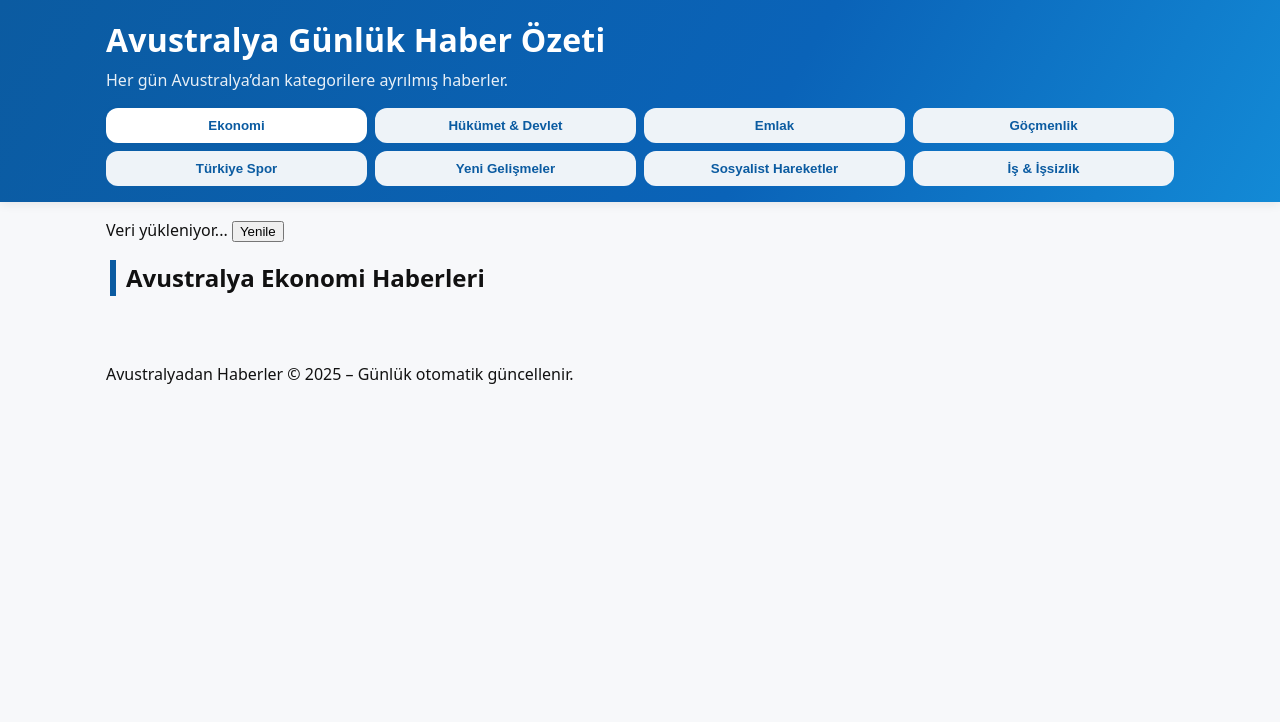
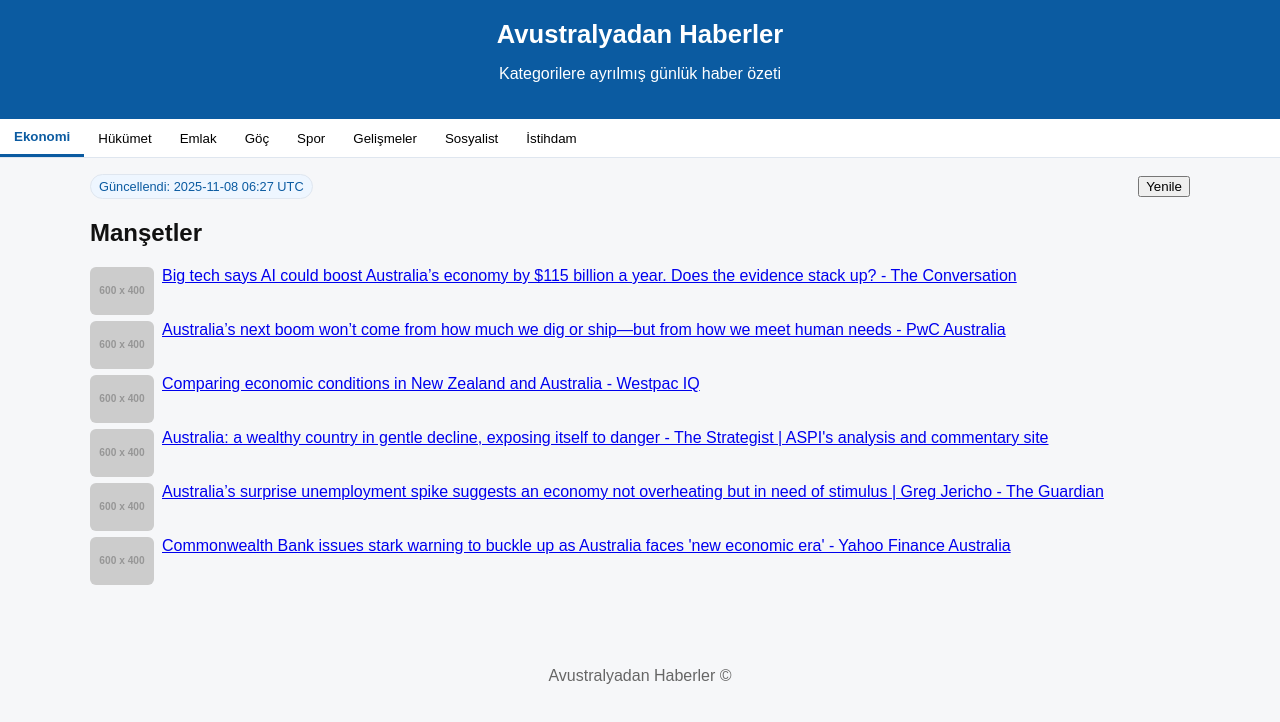
Before and after one commit to 69539286/avustralyadan-haberler, a plain HTML site: page index.html in a window 1280 px wide. Drawn offline with Linux system fonts and the light colour scheme; placeholder pictures from the web are drawn by us.

Commit message:
Update index.html

```diff
--- a/index.html
+++ b/index.html
@@ -1,87 +1,122 @@
 <!DOCTYPE html>
 <html lang="tr">
 <head>
-  <meta charset="utf-8" />
-  <meta name="viewport" content="width=device-width, initial-scale=1" />
-  <title>Avustralyadan Haberler – Günlük Haber Özeti</title>
+  <meta charset="UTF-8">
+  <meta name="viewport" content="width=device-width, initial-scale=1.0">
+  <title>Avustralyadan Haberler</title>
 
-  <meta name="description" content="Avustralya Ekonomi, Hükümet, Emlak, Göçmenlik, İş, Sosyalist Hareketler ve Türkiye Spor haberlerinin günlük özeti.">
+  <style>
+    :root{
+      --bg:#0b5ba1;
+      --ink:#111;
+      --muted:#666;
+      --card:#fff;
+      --wash:#f6f7f9;
+      --ring:#dfe6ef;
+    }
+    body{margin:0;font-family:Arial, sans-serif;background:var(--wash);color:var(--ink)}
+    header{background:var(--bg);color:#fff;padding:20px;text-align:center}
+    header h1{margin:0;font-size:1.6rem}
 
-  <link rel="stylesheet" href="styles.css" />
+    nav.tabs{display:flex;overflow-x:auto;background:#fff;border-bottom:1px solid var(--ring)}
+    nav.tabs button{padding:10px 14px;border:0;background:none;cursor:pointer;white-space:nowrap}
+    nav.tabs .active{border-bottom:3px solid var(--bg);font-weight:bold;color:var(--bg)}
+
+    .container{max-width:1100px;margin:auto;padding:16px}
+
+    .meta{display:flex;justify-content:space-between;align-items:center;margin-bottom:14px}
+    .pill{background:#eef6ff;border:1px solid var(--ring);padding:4px 8px;border-radius:999px;font-size:.8rem;color:var(--bg)}
+
+    .grid{display:grid;gap:14px;grid-template-columns:1fr}
+    .item{display:grid;grid-template-columns:120px 1fr;gap:10px;background:#fff;
+      border:1px solid var(--ring);border-radius:10px;padding:10px}
+    .item img{width:120px;height:80px;object-fit:cover;border-radius:8px}
+
+    .thumb{display:grid;grid-template-columns:64px 1fr;gap:8px;margin:6px 0}
+    .thumb img{width:64px;height:48px;object-fit:cover;border-radius:6px}
+
+    footer{text-align:center;padding:20px;color:var(--muted);margin-top:40px}
+    .section{display:none}
+    .is-active{display:block}
+  </style>
+
   <script src="app.js" defer></script>
 </head>
+<body>
 
-<body>
-  <header class="site-header">
-    <div class="container">
-      <h1>Avustralya Günlük Haber Özeti</h1>
-      <p class="tagline">Her gün Avustralya’dan kategorilere ayrılmış haberler.</p>
-
-      <nav class="tabs">
-        <button class="tab active" data-target="ekonomi">Ekonomi</button>
-        <button class="tab" data-target="hukumet">Hükümet & Devlet</button>
-        <button class="tab" data-target="emlak">Emlak</button>
-        <button class="tab" data-target="goc">Göçmenlik</button>
-        <button class="tab" data-target="spor">Türkiye Spor</button>
-        <button class="tab" data-target="gelismeler">Yeni Gelişmeler</button>
-        <button class="tab" data-target="sosyalist">Sosyalist Hareketler</button>
-        <button class="tab" data-target="istihdam">İş & İşsizlik</button>
-      </nav>
-    </div>
+<header>
+  <h1>Avustralyadan Haberler</h1>
+  <p>Kategorilere ayrılmış günlük haber özeti</p>
 </header>
 
+<nav class="tabs" id="tabs">
+  <button class="tab active" data-target="ekonomi">Ekonomi</button>
+  <button class="tab" data-target="hukumet">Hükümet</button>
+  <button class="tab" data-target="emlak">Emlak</button>
+  <button class="tab" data-target="goc">Göç</button>
+  <button class="tab" data-target="spor">Spor</button>
+  <button class="tab" data-target="gelismeler">Gelişmeler</button>
+  <button class="tab" data-target="sosyalist">Sosyalist</button>
+  <button class="tab" data-target="istihdam">İstihdam</button>
+</nav>
+
 <main class="container">
-    <div class="meta-top">
-      <span id="last-updated">Veri yükleniyor...</span>
-      <button id="refresh">Yenile</button>
+
+  <div class="meta">
+    <span id="updatedAt" class="pill">Yükleniyor...</span>
+    <button id="refreshBtn">Yenile</button>
   </div>
 
-    <!-- KATEGORİ BÖLÜMLERİ -->
-    <section id="ekonomi" class="section is-active">
-      <h2>Avustralya Ekonomi Haberleri</h2>
+  <section id="manset" class="section is-active">
+    <h2>Manşetler</h2>
+    <div id="mansetler"></div>
+  </section>
+
+  <section id="ekonomi" class="section">
+    <h2>Ekonomi</h2>
     <div class="grid" data-section="ekonomi"></div>
   </section>
 
   <section id="hukumet" class="section">
-      <h2>Hükümet ve Devlet Haberleri</h2>
+    <h2>Hükümet</h2>
     <div class="grid" data-section="hukumet"></div>
   </section>
 
   <section id="emlak" class="section">
-      <h2>Emlak Piyasa Haberleri</h2>
+    <h2>Emlak</h2>
     <div class="grid" data-section="emlak"></div>
   </section>
 
   <section id="goc" class="section">
-      <h2>Göçmenlik Haberleri</h2>
+    <h2>Göç</h2>
     <div class="grid" data-section="goc"></div>
   </section>
 
   <section id="spor" class="section">
-      <h2>Türkiye Spor Haberleri</h2>
+    <h2>Spor</h2>
     <div class="grid" data-section="spor"></div>
   </section>
 
   <section id="gelismeler" class="section">
-      <h2>Yeni Gelişmeler</h2>
+    <h2>Gelişmeler</h2>
     <div class="grid" data-section="gelismeler"></div>
   </section>
 
   <section id="sosyalist" class="section">
-      <h2>Sosyalist Hareketler</h2>
+    <h2>Sosyalist</h2>
     <div class="grid" data-section="sosyalist"></div>
   </section>
 
   <section id="istihdam" class="section">
-      <h2>İş & İşsizlik Haberleri</h2>
+    <h2>İstihdam</h2>
     <div class="grid" data-section="istihdam"></div>
   </section>
+
 </main>
 
-  <footer class="site-footer">
-    <div class="container">
-      <p>Avustralyadan Haberler © 2025 – Günlük otomatik güncellenir.</p>
-    </div>
+<footer>
+  Avustralyadan Haberler © <span id="year"></span>
 </footer>
+
 </body>
 </html>
```
Lines whose indentation alone changed are shown as unchanged.
